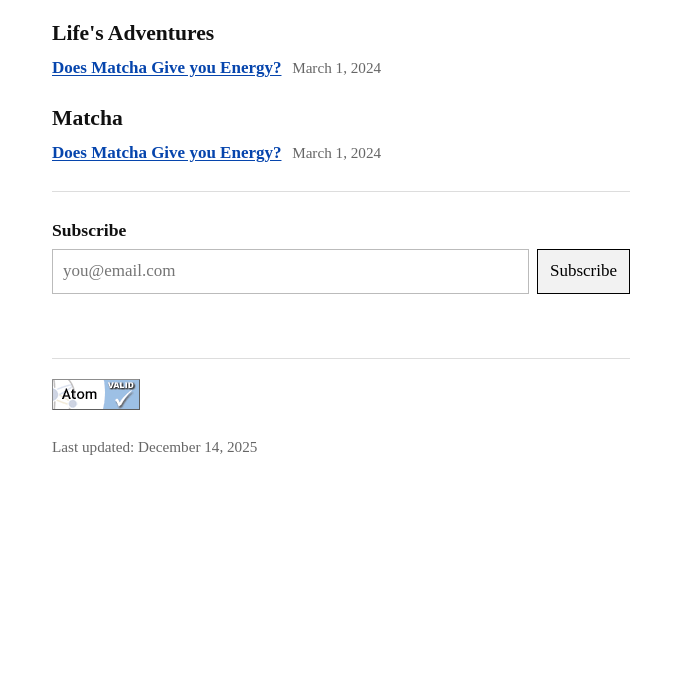
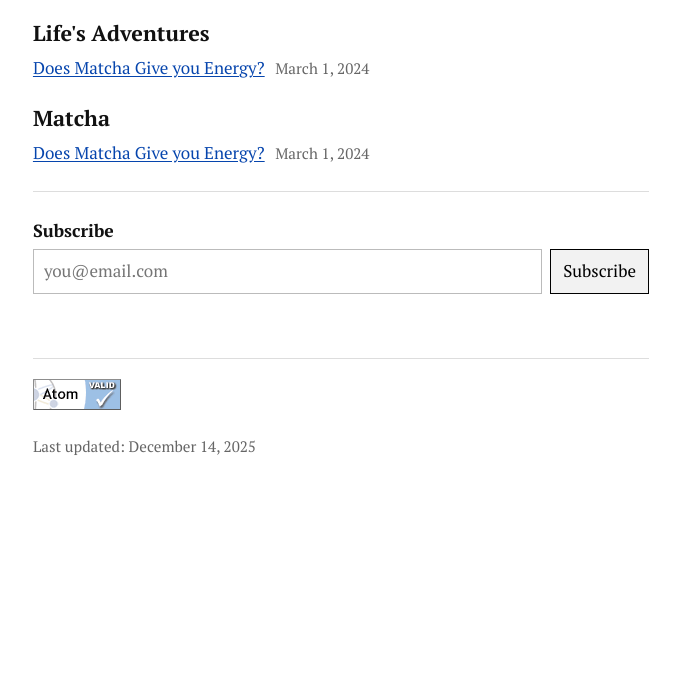
Before and after one commit to Trav04/trav04.github.io, a plain HTML site: page index.html in a window 1280 px wide. Shown: the part 122-800 px from the top of the page, without its empty margins (299-979 px from the left). Drawn offline with Linux system fonts and the light colour scheme.

Commit message:
Add font

```diff
--- a/index.html
+++ b/index.html
@@ -6,6 +6,9 @@
     <meta name="viewport" content="width=device-width, initial-scale=1">
     <title>Travis' Internet Archive</title>
     <link rel="stylesheet" href="style.css">
+    <link rel="preconnect" href="https://fonts.googleapis.com">
+    <link rel="preconnect" href="https://fonts.gstatic.com" crossorigin>
+    <link href="https://fonts.googleapis.com/css2?family=PT+Serif:ital,wght@0,400;0,700;1,400;1,700&display=swap" rel="stylesheet">
 </head>
 
 <body>
--- a/style.css
+++ b/style.css
@@ -20,7 +20,8 @@ body{
   max-width: var(--measure);
   color: var(--text);
   background: var(--bg);
-  font-family: "Times New Roman", Cambria, Georgia, Times, serif;
+  font-family: "PT Serif";
+  /* font-family: "Times New Roman", Cambria, Georgia, Times, serif; */
   line-height: 1.58;
   font-size: 17px;
 }
@@ -78,12 +79,13 @@ hr{
   list-style: none;
   padding: 0;
   margin: 0.5rem 0 1rem;
+
 }
 .post-list li{
   margin: 0 0 0.4rem;
 }
 .post-list a{
-  font-weight: 600;
+  font-weight: 200;
 }
 .post-date{
   color: var(--muted);
```
